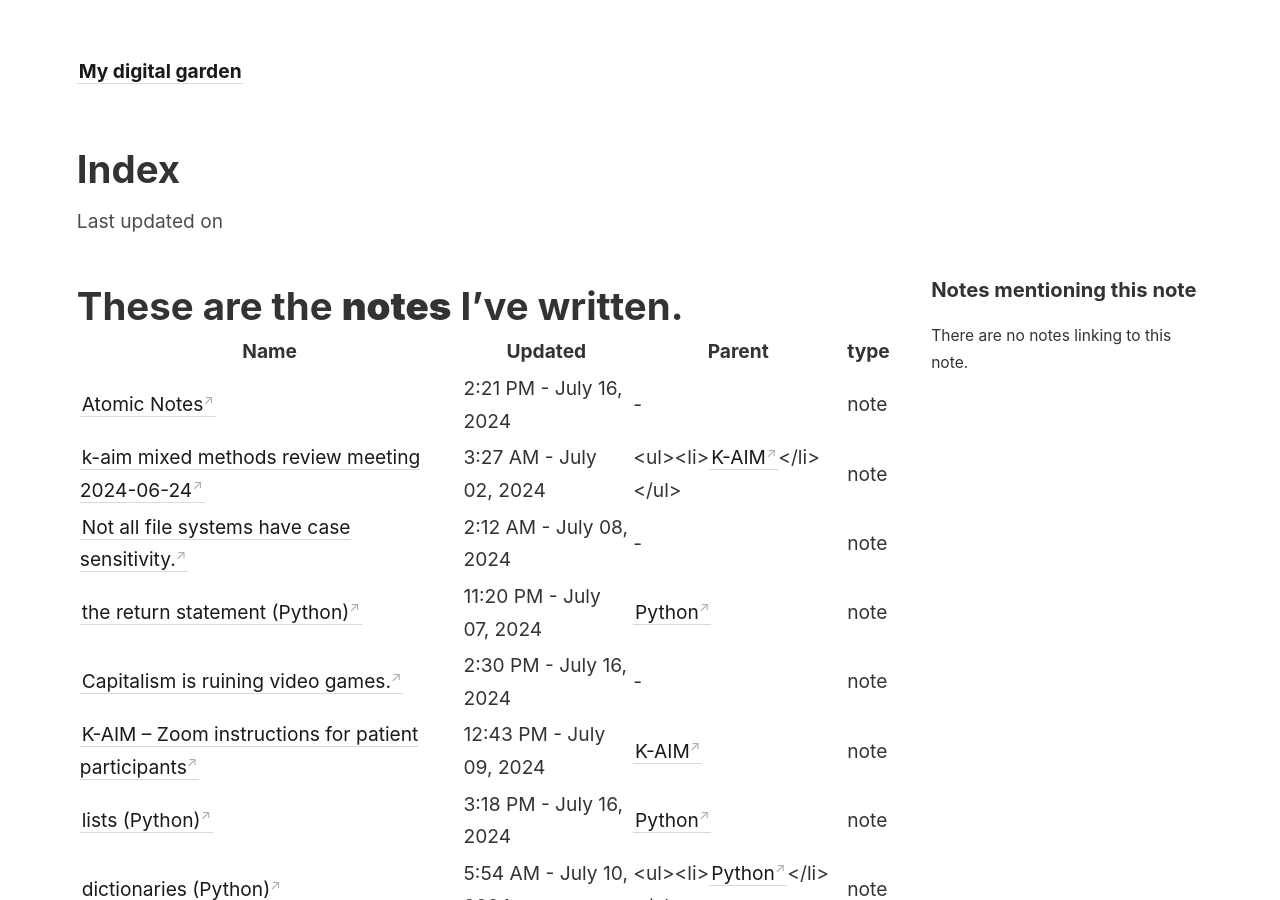
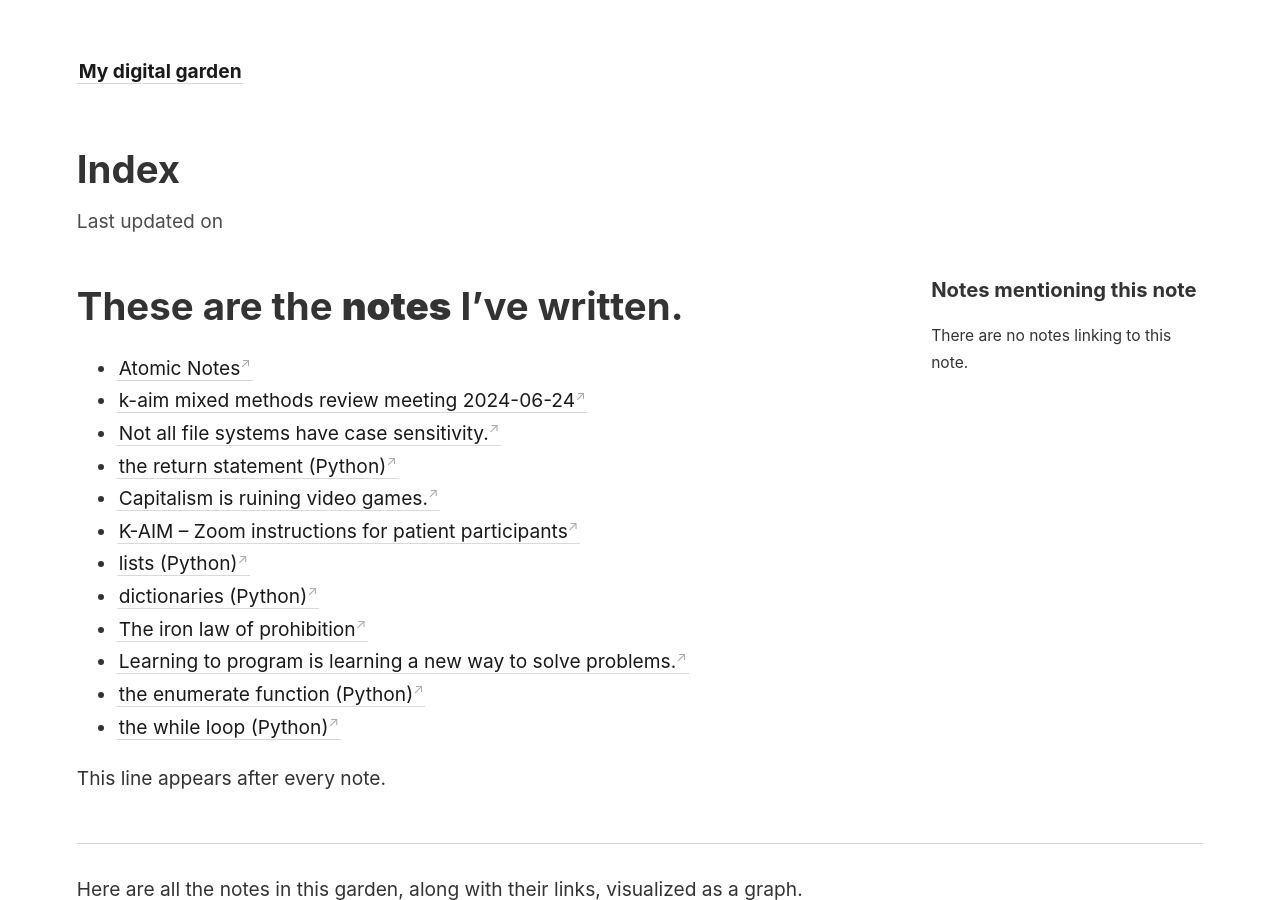
Before and after one commit to emili-o/notes4all, a Jekyll site: the page built from _notes/index.md, in a window 1280 px wide and 900 px high. Built offline with Jekyll 4.4.1, drawn with Linux system fonts in a browser that asks for light colours; some of the changed text lies outside the part shown.

Commit message:
PUSH NOTE : index.md

```diff
--- a/_notes/index.md
+++ b/_notes/index.md
@@ -11,17 +11,15 @@ share: true
 
 # These are the **notes** I've written.
 
-| Name                                                                                                                                        | Updated                  | Parent                                                                    | type |
-| ------------------------------------------------------------------------------------------------------------------------------------------- | ------------------------ | ------------------------------------------------------------------------- | ---- |
-| [Atomic Notes](Atomic%20Notes.md)                                                                                                 | 2:21 PM - July 16, 2024  | \-                                                                        | note |
-| [k-aim mixed methods review meeting 2024-06-24](k-aim%20mixed%20methods%20review%20meeting%202024-06-24.md)                               | 3:27 AM - July 02, 2024  | <ul><li>[K-AIM](K-AIM.md)</li></ul>                                       | note |
-| [Not all file systems have case sensitivity.](Not%20all%20file%20systems%20have%20case%20sensitivity..md)                                   | 2:12 AM - July 08, 2024  | \-                                                                        | note |
-| [the return statement (Python)](the%20return%20statement%20(Python).md)                                                               | 11:20 PM - July 07, 2024 | [Python](Python.md)                                                        | note |
-| [Capitalism is ruining video games.](Capitalism%20is%20ruining%20video%20games..md)                                                     | 2:30 PM - July 16, 2024  | \-                                                                        | note |
-| [K-AIM – Zoom instructions for patient participants](K-AIM%20%E2%80%93%20Zoom%20instructions%20for%20patient%20participants.md)                     | 12:43 PM - July 09, 2024 | [K-AIM](K-AIM.md)                                                          | note |
-| [lists (Python)](lists%20(Python).md)                                                                                             | 3:18 PM - July 16, 2024  | [Python](Python.md)                                                        | note |
-| [dictionaries (Python)](dictionaries%20(Python).md)                                                                               | 5:54 AM - July 10, 2024  | <ul><li>[Python](Python.md)</li></ul>                                     | note |
-| [The iron law of prohibition](The%20iron%20law%20of%20prohibition.md)                                                                   | 1:15 PM - July 16, 2024  | [The iron law of prohibition](The%20iron%20law%20of%20prohibition.md) | note |
-| [Learning to program is learning a new way to solve problems.](./Learning%20to%20program%20is%20learning%20a%20new%20way%20to%20solve%20problems..md) | 3:04 PM - July 10, 2024  | [Programming](Programming.md)                                 | note |
-| [the enumerate function (Python)](./the%20enumerate%20function%20(Python).md)                                                           | 11:28 PM - July 16, 2024 | [Python](Python.md)                                                        | note |
-| [the while loop (Python)](the%20while%20loop%20(Python).md)                                                                           | 3:02 PM - July 16, 2024  | [Python](Python.md)                                                        | note |
+- [Atomic Notes](Atomic%20Notes.md)
+- [k-aim mixed methods review meeting 2024-06-24](k-aim%20mixed%20methods%20review%20meeting%202024-06-24.md)
+- [Not all file systems have case sensitivity.](Not%20all%20file%20systems%20have%20case%20sensitivity..md)
+- [the return statement (Python)](the%20return%20statement%20(Python).md)
+- [Capitalism is ruining video games.](Capitalism%20is%20ruining%20video%20games..md)
+- [K-AIM – Zoom instructions for patient participants](K-AIM%20%E2%80%93%20Zoom%20instructions%20for%20patient%20participants.md)
+- [lists (Python)](lists%20(Python).md)
+- [dictionaries (Python)](dictionaries%20(Python).md)
+- [The iron law of prohibition](The%20iron%20law%20of%20prohibition.md)
+- [Learning to program is learning a new way to solve problems.](./Learning%20to%20program%20is%20learning%20a%20new%20way%20to%20solve%20problems..md)
+- [the enumerate function (Python)](./the%20enumerate%20function%20(Python).md)
+- [the while loop (Python)](the%20while%20loop%20(Python).md)
```
